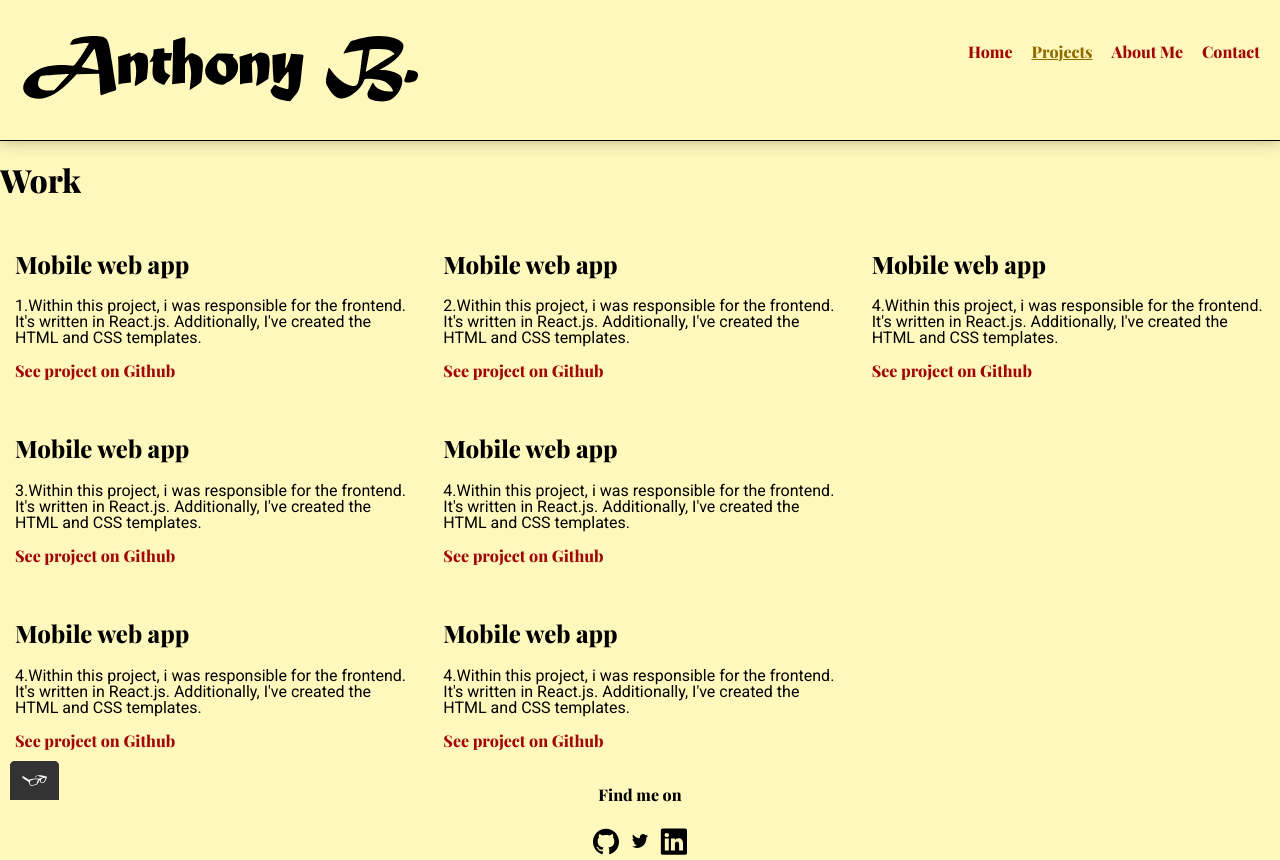
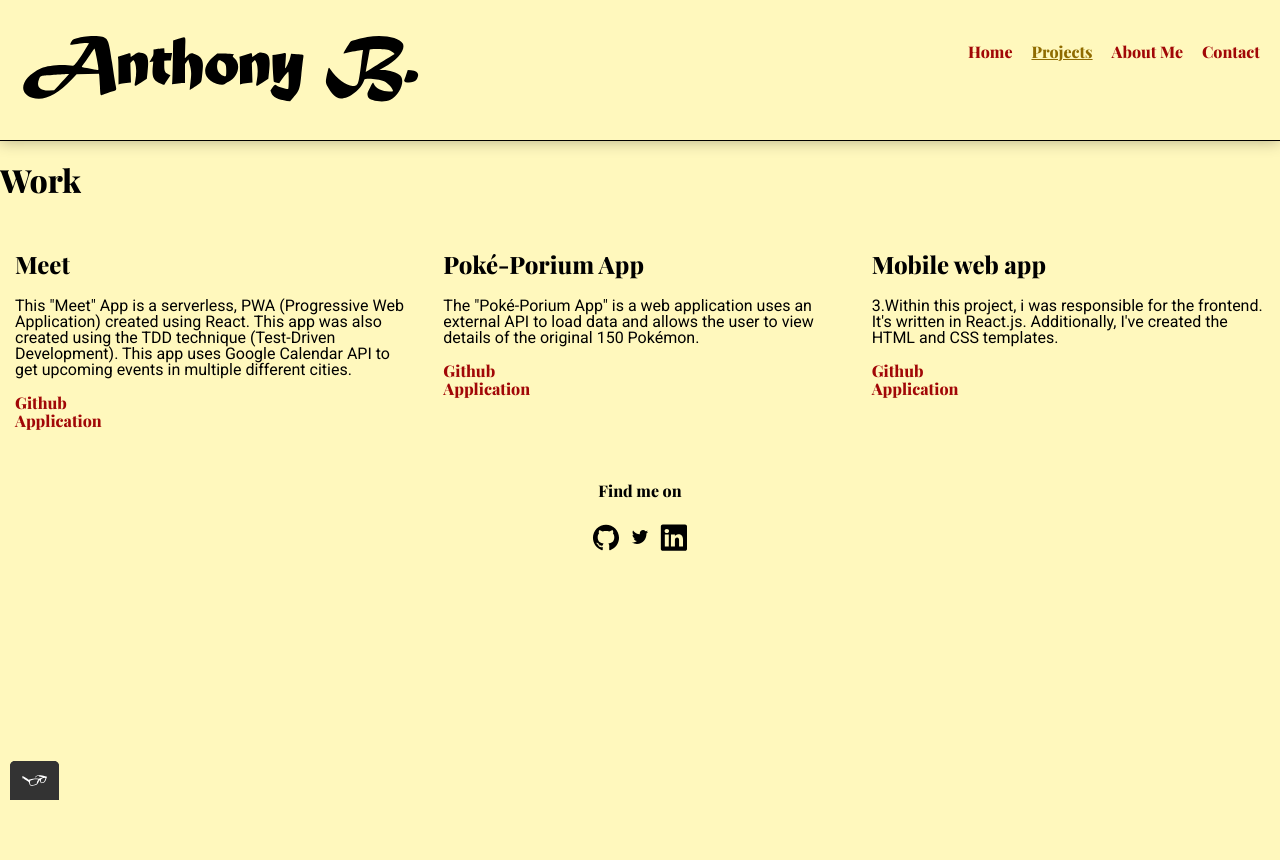
Before and after one commit to obitown/Portfolio-website-1.0, a plain HTML site: page work.html in a window 1280 px wide. After the commit the page ends 800 px from the top, so only its background shows below. Drawn offline with nearby package versions, Linux system fonts and the light colour scheme.

Commit message:
added 2 applications

```diff
--- a/work.html
+++ b/work.html
@@ -1,17 +1,22 @@
 <!DOCTYPE html>
 <html>
+
 <head>
     <meta charset='utf-8'>
     <meta name='viewport' content='width=device-width, initial-scale=1'>
     <title>Projects by Anthony</title>
-        <link rel="shortcut icon" href="img/favicon.ico"><!--Replace favicon with logo.ico-->
+    <link rel="shortcut icon" href="img/favicon.ico">
+    <!--Replace favicon with logo.ico-->
     <link rel='stylesheet' type='text/css' href='css/normalize.css'>
-        <link rel ='stylesheet' type='text/css' href='https://fonts.googleapis.com/css2?family=Playfair+Display:wght@400;800&family=Roboto&display=swap'>
+    <link rel='stylesheet' type='text/css'
+        href='https://fonts.googleapis.com/css2?family=Playfair+Display:wght@400;800&family=Roboto&display=swap'>
     <link rel='stylesheet' type='text/css' href='css/styles.production.css'>
 </head>
+
 <body>
     <header class='page_header'>
-            <img src='img/logo.svg' alt='Logo' class='page_header-item'><!--Replace placeholder with logo-->
+        <img src='img/logo.svg' alt='Logo' class='page_header-item'>
+        <!--Replace placeholder with logo-->
         <nav class='main_navigation page_header-item'>
             <ul role='menubar' class='navigation-list'>
                 <li role='presentation'>
@@ -34,54 +39,39 @@
         <h1>Work</h1>
         <div class='grid'>
             <!--Grid items will live here-->
+            <!--#1-->
+            <div class='grid_item'>
+                <h2>Meet</h2>
+                <p>
+                    This "Meet" App is a serverless, PWA (Progressive Web Application) created using React. This app was
+                    also created using the TDD technique (Test-Driven Development). This app uses Google Calendar API to
+                    get upcoming events in multiple different cities.
+                </p>
+                <a href='https://github.com/obitown/meet' target="_blank">Github</a>
+                <br />
+                <a href='https://obitown.github.io/meet/' target="_blank">Application</a>
+            </div>
+            <!--#2-->
+            <div class='grid_item'>
+                <h2>Poké-Porium App</h2>
+                <p>
+                    The "Poké-Porium App" is a web application uses an external API to load data and allows the user to
+                    view details of the original 150 Pokémon.
+                </p>
+                <a href='https://github.com/obitown/Poke-Porium' target="_blank">Github</a>
+                <br />
+                <a href='https://obitown.github.io/Poke-Porium/' target="_blank">Application</a>
+            </div>
+            <!--#3-->
             <div class='grid_item'>
                 <h2>Mobile web app</h2>
                 <p>
-                        1.Within this project, i was responsible for the frontend. It's written in React.js. Additionally, I've created the HTML and CSS templates.
+                    3.Within this project, i was responsible for the frontend. It's written in React.js. Additionally,
+                    I've created the HTML and CSS templates.
                 </p>
-                    <a href='#'>See project on Github</a>
-                </div>
-                <div class='grid_item'>
-                    <h2>Mobile web app</h2>
-                    <p>
-                        2.Within this project, i was responsible for the frontend. It's written in React.js. Additionally, I've created the HTML and CSS templates.
-                    </p>
-                    <a href='#'>See project on Github</a>
-                </div>
-                <div class='grid_item'>
-                    <h2>Mobile web app</h2>
-                    <p>
-                        3.Within this project, i was responsible for the frontend. It's written in React.js. Additionally, I've created the HTML and CSS templates.
-                    </p>
-                    <a href='#'>See project on Github</a>
-                </div>
-                <div class='grid_item'>
-                    <h2>Mobile web app</h2>
-                    <p>
-                        4.Within this project, i was responsible for the frontend. It's written in React.js. Additionally, I've created the HTML and CSS templates.
-                    </p>
-                    <a href='#'>See project on Github</a>
-                </div>
-                <div class='grid_item'>
-                    <h2>Mobile web app</h2>
-                    <p>
-                        4.Within this project, i was responsible for the frontend. It's written in React.js. Additionally, I've created the HTML and CSS templates.
-                    </p>
-                    <a href='#'>See project on Github</a>
-                </div>
-                <div class='grid_item'>
-                    <h2>Mobile web app</h2>
-                    <p>
-                        4.Within this project, i was responsible for the frontend. It's written in React.js. Additionally, I've created the HTML and CSS templates.
-                    </p>
-                    <a href='#'>See project on Github</a>
-                </div>
-                <div class='grid_item'>
-                    <h2>Mobile web app</h2>
-                    <p>
-                        4.Within this project, i was responsible for the frontend. It's written in React.js. Additionally, I've created the HTML and CSS templates.
-                    </p>
-                    <a href='#'>See project on Github</a>
+                <a href='#'>Github</a>
+                <br />
+                <a href='#'>Application</a>
             </div>
         </div>
     </section>
@@ -100,4 +90,5 @@
     </footer>
     <script src='js/tota11y.min.js'></script>
 </body>
+
 </html>
```
Lines whose indentation alone changed are shown as unchanged.
